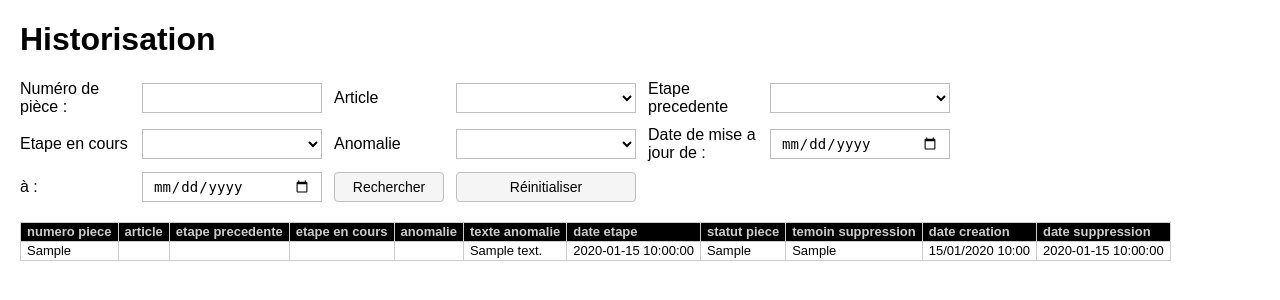
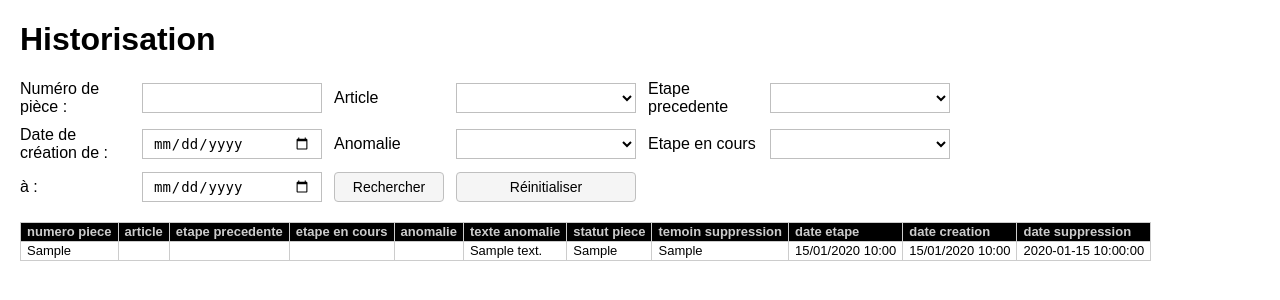
Before and after one commit to souvynicolas/gestion_de_stock, a PHP site: page /pages/historisations/historisations.php in a window 1280 px wide. Shown: the part 80-380 px from the top of the page. Run offline with PHP 8.4, Linux system fonts and the light colour scheme; tables that the repository leaves empty or names only in its code hold one stand-in row (values such as "Sample post"); lists and menus that the app fills with data are empty.

Commit message:
modif nom projet

```diff
--- a/includes/functions_historisations.php
+++ b/includes/functions_historisations.php
@@ -31,7 +31,7 @@ function afficherTableauHistorisations($lists,$label ) {
             if (in_array($key, $colonnes_cachees, true)) {
                 continue;
             }
-            if (in_array($key, ['hst_date_creation', 'hst_date_mise_a_jour'], true)) {
+            if (in_array($key, ['hst_date_creation', 'hst_date_etape'], true)) {
                 if (!empty($value)) {
                     $value = date('d/m/Y H:i', strtotime($value));
                 }
@@ -90,7 +90,7 @@ function creerLigneHistorisation(PDO $pdo, array $params){
 }
 
 function selectAllHistorisation(PDO $pdo){
-    $sql = "SELECT h.hst_id,h.hst_numero_piece,a.art_libelle AS article,e1.etp_libelle AS etape_precedente,
+    $sql = "SELECT h.hst_numero_piece,a.art_libelle AS article,e1.etp_libelle AS etape_precedente,
                 e2.etp_libelle AS etape_en_cours,t.tano_libelle AS anomalie,h.hst_texte_anomalie,h.hst_date_etape,
                 h.hst_statut_piece,h.hst_temoin_suppression,h.hst_date_creation,
                 h.hst_date_suppression
--- a/includes/functions_recherche.php
+++ b/includes/functions_recherche.php
@@ -97,7 +97,7 @@ function rechercheHistorisation(
     $etape_precedente = null,
     $etape_en_cours = null,
     $anomalie = null,
-    $texte_anomalie = null,
+    /*$texte_anomalie = null,*/
     $date_debut = null,
     $date_fin = null
 ) {
@@ -108,9 +108,9 @@ function rechercheHistorisation(
                 e2.etp_libelle AS etape_en_cours,
                 t.tano_libelle AS anomalie,
                 h.hst_texte_anomalie,
-                h.hst_date_etape,
                 h.hst_statut_piece,
                 h.hst_temoin_suppression,
+                h.hst_date_etape,
                 h.hst_date_creation,
                 h.hst_date_suppression
             FROM historisation h
@@ -149,11 +149,10 @@ function rechercheHistorisation(
         $params[] = $anomalie;
     }
 
-    if (!empty($texte_anomalie)) {
+    /*if (!empty($texte_anomalie)) {
         $conditions[] = "h.hst_texte_anomalie LIKE ?";
         $params[] = "%" . $texte_anomalie . "%";
-    }
-
+    }*/
     if (!empty($date_debut)) {
         $conditions[] = "DATE(h.hst_date_creation) >= ?";
         $params[] = $date_debut;
--- a/pages/historisations/historisations.php
+++ b/pages/historisations/historisations.php
@@ -52,20 +52,21 @@
         <div class="champ">
             <?php creerListePce($pdo,"etapes","etp_libelle", "etp_id", "etape_precedente","etp_temoin_suppression") ;?>
         </div>
+         <div class="champ">
+            <label for="date_debut">Date de création de :</label>
+            <input type="date" name="date_debut"
+            value="<?= htmlspecialchars((string)$hst_date_debut) ?>">
+        </div>
 
-        <div class="champ">
-                <?php creerListePce($pdo,"etapes","etp_libelle", "etp_id", "etape_en_cours","etp_temoin_suppression") ;?>
-        </div>
 
 
         <div class="champ">
             <?php creerListePce($pdo,"types_anomalie","tano_libelle", "tano_id", "anomalie", "tano_temoin_suppression") ;?>
         </div>
         <div class="champ">
-            <label for="date_debut">Date de mise a jour de :</label>
-            <input type="date" name="date_debut"
-            value="<?= htmlspecialchars((string)$hst_date_debut) ?>">
+                <?php creerListePce($pdo,"etapes","etp_libelle", "etp_id", "etape_en_cours","etp_temoin_suppression") ;?>
         </div>
+
 
     <div class="champ">
         <label for="date_fin">à :</label>
```
